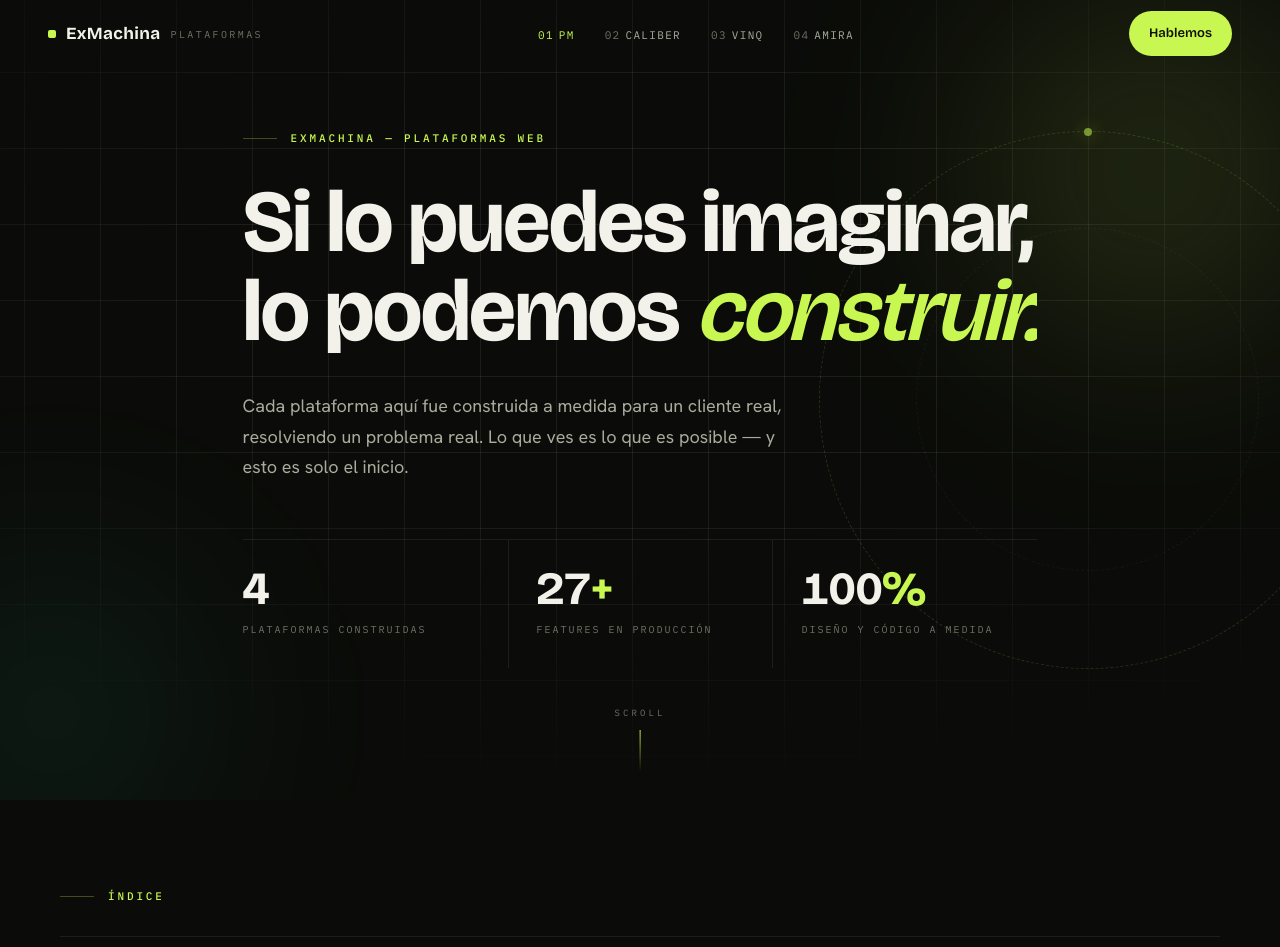
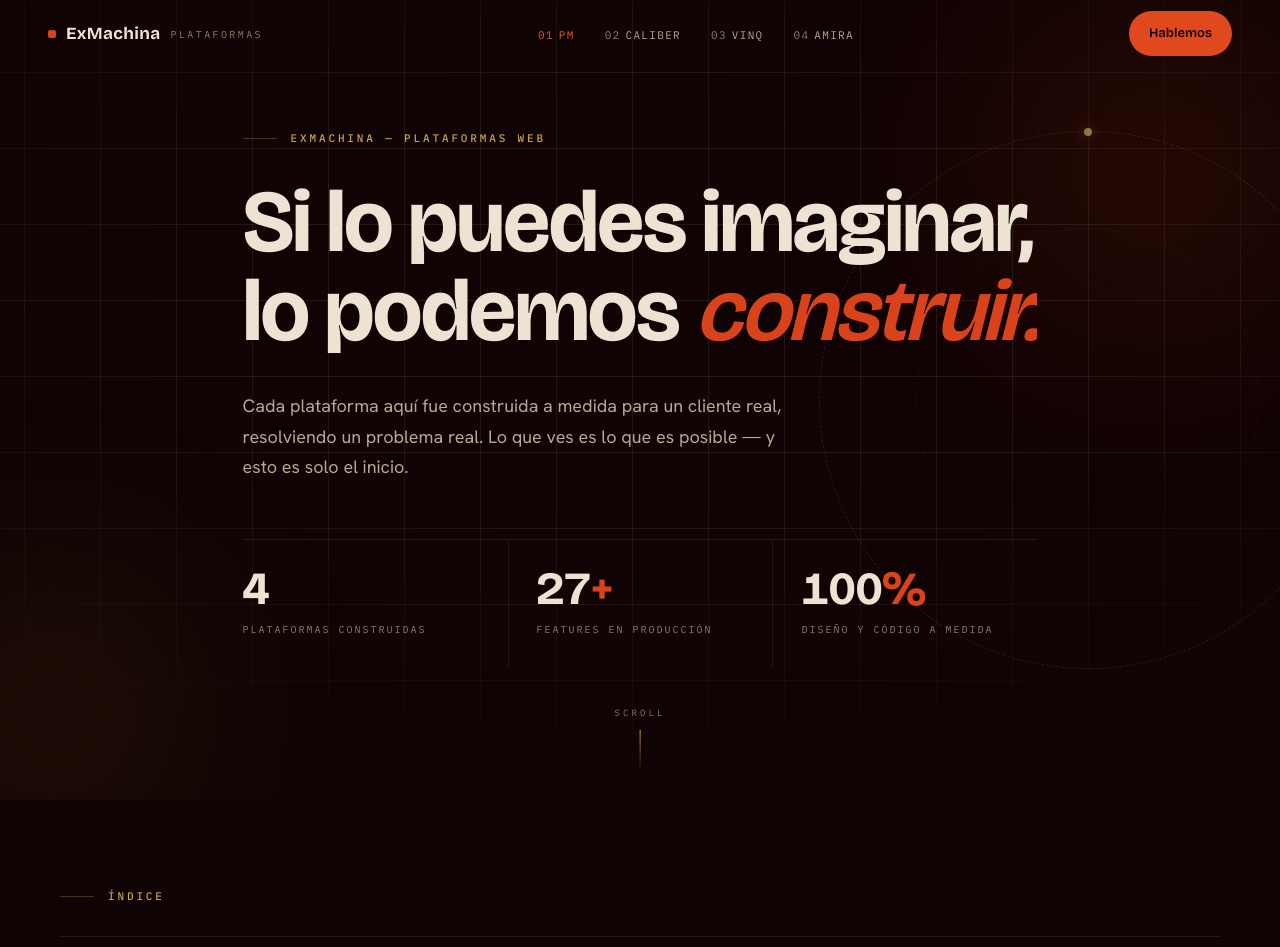
Before and after one commit to alancruzcreai/plataformasweb, a plain HTML site: page index.html in a window 1280 px wide. Shown: the top 947 px of the page. Drawn offline with nearby package versions, Linux system fonts and the light colour scheme.

Commit message:
Rebrand: paleta oficial ExMachina (Brasa/Oxblood/Oro)
Co-Authored-By: Claude Fable 5 <noreply@anthropic.com>

```diff
--- a/index.html
+++ b/index.html
@@ -16,20 +16,24 @@
 *, *::before, *::after { box-sizing: border-box; margin: 0; padding: 0; }
 
 :root {
-  --bg: #0B0C09;
-  --bg-2: #0E100A;
-  --surface: #12140E;
-  --surface-2: #191C12;
-  --border: rgba(242, 242, 234, 0.08);
-  --border-strong: rgba(242, 242, 234, 0.16);
-  --text: #F2F2EA;
-  --text-mid: #A9AC9D;
-  --text-soft: #6E7263;
-  --accent: #C8F751;
-  --accent-soft: rgba(200, 247, 81, 0.12);
-  --accent-line: rgba(200, 247, 81, 0.28);
-  --accent-ink: #101204;
-  --teal: #2DD4A7;
+  --bg: #100303;
+  --bg-2: #1A0505;
+  --surface: #1E0606;
+  --surface-2: #2A0C09;
+  --border: rgba(236, 227, 210, 0.09);
+  --border-strong: rgba(236, 227, 210, 0.18);
+  --text: #ECE3D2;
+  --text-mid: #B7A892;
+  --text-soft: #8E7B69;
+  --accent: #D8431C;
+  --accent-hi: #E85427;
+  --accent-btn: #E0491D;
+  --accent-soft: rgba(216, 67, 28, 0.12);
+  --accent-line: rgba(216, 67, 28, 0.30);
+  --accent-ink: #100303;
+  --gold: #C8A24A;
+  --gold-hi: #E9C982;
+  --gold-line: rgba(200, 162, 74, 0.30);
   --display: 'Bricolage Grotesque', 'Avenir Next', sans-serif;
   --body: 'Hanken Grotesk', system-ui, sans-serif;
   --mono: 'IBM Plex Mono', 'SF Mono', monospace;
@@ -44,7 +48,7 @@ body {
   line-height: 1.6;
   overflow-x: hidden;
   background:
-    radial-gradient(1200px 700px at 85% -10%, rgba(200,247,81,0.05), transparent 60%),
+    radial-gradient(1200px 700px at 85% -10%, rgba(216,67,28,0.06), transparent 60%),
     var(--bg);
 }
 ::selection { background: var(--accent); color: var(--accent-ink); }
@@ -106,7 +110,7 @@ body.is-loaded .loader { transform: translateY(-100%); visibility: hidden; }
   border-bottom: 1px solid transparent;
 }
 .nav.scrolled {
-  background: rgba(11, 12, 9, 0.72);
+  background: rgba(16, 3, 3, 0.72);
   -webkit-backdrop-filter: blur(16px);
   backdrop-filter: blur(16px);
   border-bottom-color: var(--border);
@@ -126,17 +130,17 @@ body.is-loaded .loader { transform: translateY(-100%); visibility: hidden; }
   transition: color 0.2s ease;
 }
 .nav-links a:hover { color: var(--text); }
-.nav-links a.active { color: var(--accent); }
+.nav-links a.active { color: var(--accent-hi); }
 .nav-links a .n { color: var(--text-soft); margin-right: 5px; transition: color 0.2s ease; }
-.nav-links a.active .n { color: var(--accent); }
+.nav-links a.active .n { color: var(--accent-hi); }
 .nav-cta {
   font-family: var(--display); font-size: 13px; font-weight: 600;
-  color: var(--accent-ink); background: var(--accent);
+  color: var(--accent-ink); background: var(--accent-btn);
   text-decoration: none; padding: 12px 20px; border-radius: 100px;
   transition: transform 0.25s var(--ease-out), box-shadow 0.25s ease;
   white-space: nowrap;
 }
-.nav-cta:hover { transform: translateY(-1px); box-shadow: 0 6px 24px rgba(200, 247, 81, 0.25); }
+.nav-cta:hover { transform: translateY(-1px); box-shadow: 0 6px 24px rgba(216, 67, 28, 0.3); }
 .nav-cta:active { transform: translateY(0); }
 
 /* ════════ SHELL ════════ */
@@ -164,25 +168,25 @@ body.is-loaded .loader { transform: translateY(-100%); visibility: hidden; }
   will-change: transform;
 }
 .orb { position: absolute; border-radius: 50%; filter: blur(90px); will-change: transform; }
-.orb-a { width: 44vw; height: 44vw; max-width: 620px; max-height: 620px; right: -12%; top: -14%; background: radial-gradient(circle, rgba(200,247,81,0.17), transparent 65%); }
-.orb-b { width: 36vw; height: 36vw; max-width: 500px; max-height: 500px; left: -14%; bottom: -18%; background: radial-gradient(circle, rgba(45,212,167,0.12), transparent 65%); }
+.orb-a { width: 44vw; height: 44vw; max-width: 620px; max-height: 620px; right: -12%; top: -14%; background: radial-gradient(circle, rgba(216,67,28,0.16), transparent 65%); }
+.orb-b { width: 36vw; height: 36vw; max-width: 500px; max-height: 500px; left: -14%; bottom: -18%; background: radial-gradient(circle, rgba(200,162,74,0.13), transparent 65%); }
 .ring {
   position: absolute; right: -6%; top: 50%;
   width: clamp(340px, 42vw, 620px); height: clamp(340px, 42vw, 620px);
   margin-top: calc(clamp(340px, 42vw, 620px) / -2);
-  border: 1px dashed var(--accent-line);
+  border: 1px dashed var(--gold-line);
   border-radius: 50%;
   animation: spin 70s linear infinite;
   opacity: 0.55;
 }
 .ring::after {
   content: ''; position: absolute; top: -4px; left: 50%; margin-left: -4px;
-  width: 8px; height: 8px; border-radius: 50%; background: var(--accent);
-  box-shadow: 0 0 18px rgba(200,247,81,0.8);
+  width: 8px; height: 8px; border-radius: 50%; background: var(--gold-hi);
+  box-shadow: 0 0 18px rgba(233,201,130,0.75);
 }
 .ring-inner {
   position: absolute; inset: 18%;
-  border: 1px dashed rgba(242,242,234,0.12);
+  border: 1px dashed rgba(236,227,210,0.12);
   border-radius: 50%;
   animation: spin 100s linear infinite reverse;
 }
@@ -192,11 +196,11 @@ body.is-loaded .loader { transform: translateY(-100%); visibility: hidden; }
 .kicker {
   font-family: var(--mono); font-size: 11px; font-weight: 500;
   letter-spacing: 0.26em; text-transform: uppercase;
-  color: var(--accent);
+  color: var(--gold);
   display: flex; align-items: center; gap: 14px;
   margin-bottom: 30px;
 }
-.kicker::before { content: ''; width: 34px; height: 1px; background: var(--accent-line); }
+.kicker::before { content: ''; width: 34px; height: 1px; background: var(--gold-line); }
 .hero h1 {
   font-family: var(--display);
   font-size: clamp(42px, 7.4vw, 88px);
@@ -249,7 +253,7 @@ body.is-loaded .hero-stats { opacity: 1; transform: none; }
 body.is-loaded .scroll-cue { opacity: 1; }
 .scroll-cue::after {
   content: ''; width: 1px; height: 42px;
-  background: linear-gradient(var(--accent), transparent);
+  background: linear-gradient(var(--gold), transparent);
   animation: cue 2s var(--ease-out) infinite;
 }
 @keyframes cue { 0% { transform: scaleY(0); transform-origin: top; } 45% { transform: scaleY(1); transform-origin: top; } 55% { transform: scaleY(1); transform-origin: bottom; } 100% { transform: scaleY(0); transform-origin: bottom; } }
@@ -273,7 +277,7 @@ body.is-loaded .scroll-cue { opacity: 1; }
 }
 .toc-item a:hover { background: var(--surface); }
 .toc-num { font-family: var(--mono); font-size: 12px; color: var(--text-soft); transition: color 0.3s ease; }
-.toc-item a:hover .toc-num { color: var(--accent); }
+.toc-item a:hover .toc-num { color: var(--accent-hi); }
 .toc-name {
   font-family: var(--display); font-size: clamp(21px, 2.6vw, 30px); font-weight: 600; letter-spacing: -0.01em;
   transition: transform 0.35s var(--ease-out);
@@ -281,7 +285,7 @@ body.is-loaded .scroll-cue { opacity: 1; }
 .toc-item a:hover .toc-name { transform: translateX(10px); }
 .toc-ind { font-family: var(--mono); font-size: 10px; letter-spacing: 0.16em; text-transform: uppercase; color: var(--text-soft); }
 .toc-arrow { color: var(--text-soft); transition: color 0.3s ease, transform 0.35s var(--ease-out); font-size: 18px; }
-.toc-item a:hover .toc-arrow { color: var(--accent); transform: translate(4px, -4px); }
+.toc-item a:hover .toc-arrow { color: var(--accent-hi); transform: translate(4px, -4px); }
 
 /* ════════ PLATFORM ════════ */
 .platform { position: relative; padding: clamp(90px, 14vh, 150px) 0; }
@@ -293,10 +297,10 @@ body.is-loaded .scroll-cue { opacity: 1; }
   font-family: var(--display); font-weight: 800;
   font-size: clamp(150px, 22vw, 320px); line-height: 0.8;
   color: transparent;
-  -webkit-text-stroke: 1px rgba(200, 247, 81, 0.10);
+  -webkit-text-stroke: 1px rgba(216, 67, 28, 0.12);
   user-select: none;
 }
-.platform:nth-of-type(even) .ghost { -webkit-text-stroke-color: rgba(45, 212, 167, 0.10); }
+.platform:nth-of-type(even) .ghost { -webkit-text-stroke-color: rgba(200, 162, 74, 0.12); }
 
 .platform-inner { position: relative; z-index: 2; }
 .platform-header {
@@ -313,8 +317,8 @@ body.is-loaded .scroll-cue { opacity: 1; }
 .industry-badge {
   font-family: var(--mono); font-size: 10px; font-weight: 500;
   letter-spacing: 0.16em; text-transform: uppercase;
-  color: var(--accent); background: var(--accent-soft);
-  border: 1px solid var(--accent-line);
+  color: var(--gold-hi); background: rgba(200, 162, 74, 0.10);
+  border: 1px solid var(--gold-line);
   padding: 6px 14px; border-radius: 100px; white-space: nowrap;
 }
 .platform-link {
@@ -327,7 +331,7 @@ body.is-loaded .scroll-cue { opacity: 1; }
   white-space: nowrap;
 }
 .platform-link svg { width: 12px; height: 12px; transition: transform 0.3s var(--ease-out); }
-.platform-link:hover { color: var(--accent-ink); border-color: var(--accent); background: var(--accent); }
+.platform-link:hover { color: var(--accent-ink); border-color: var(--accent-btn); background: var(--accent-btn); }
 .platform-link:hover svg { transform: translate(2px, -2px); }
 
 .platform-overview {
@@ -346,7 +350,7 @@ body.is-loaded .scroll-cue { opacity: 1; }
   margin-bottom: 18px;
 }
 .features-label::after { content: ''; flex: 1; height: 1px; background: var(--border); }
-.features-label i { font-style: normal; color: var(--accent); }
+.features-label i { font-style: normal; color: var(--accent-hi); }
 
 .features-grid {
   display: grid;
@@ -373,7 +377,7 @@ body.is-loaded .scroll-cue { opacity: 1; }
 .feature:hover { background: var(--surface-2); }
 .feature:hover::before { transform: scaleY(1); }
 .feature-idx { font-family: var(--mono); font-size: 10px; color: var(--text-soft); letter-spacing: 0.14em; margin-bottom: 14px; transition: color 0.3s ease; }
-.feature:hover .feature-idx { color: var(--accent); }
+.feature:hover .feature-idx { color: var(--accent-hi); }
 .feature-name { font-family: var(--display); font-size: 16px; font-weight: 600; margin-bottom: 8px; letter-spacing: -0.005em; }
 .feature-desc { font-size: 13.5px; color: var(--text-mid); line-height: 1.65; }
 
@@ -406,7 +410,7 @@ body.is-loaded .scroll-cue { opacity: 1; }
 .footer-glow {
   position: absolute; left: 50%; bottom: -30%; transform: translateX(-50%);
   width: 80vw; height: 50vh; max-width: 900px;
-  background: radial-gradient(ellipse, rgba(200,247,81,0.08), transparent 65%);
+  background: radial-gradient(ellipse, rgba(216,67,28,0.09), transparent 65%);
   pointer-events: none; filter: blur(40px);
 }
 .footer-inner { position: relative; z-index: 2; }
@@ -422,12 +426,12 @@ body.is-loaded .scroll-cue { opacity: 1; }
 .footer-cta {
   display: inline-flex; align-items: center; gap: 12px;
   font-family: var(--display); font-size: 16px; font-weight: 600;
-  color: var(--accent-ink); background: var(--accent);
+  color: var(--accent-ink); background: var(--accent-btn);
   padding: 18px 34px; border-radius: 100px; text-decoration: none;
   transition: transform 0.3s var(--ease-out), box-shadow 0.3s ease;
 }
 .footer-cta svg { width: 15px; height: 15px; transition: transform 0.3s var(--ease-out); }
-.footer-cta:hover { transform: translateY(-2px); box-shadow: 0 12px 40px rgba(200, 247, 81, 0.3); }
+.footer-cta:hover { transform: translateY(-2px); box-shadow: 0 12px 40px rgba(216, 67, 28, 0.35); }
 .footer-cta:hover svg { transform: translateX(4px); }
 .footer-meta {
   margin-top: clamp(64px, 10vh, 110px);
@@ -437,7 +441,7 @@ body.is-loaded .scroll-cue { opacity: 1; }
   font-family: var(--mono); font-size: 10px; letter-spacing: 0.16em; text-transform: uppercase; color: var(--text-soft);
 }
 .footer-meta a { color: var(--text-soft); text-decoration: none; transition: color 0.2s ease; padding: 12px 0; display: inline-block; }
-.footer-meta a:hover { color: var(--accent); }
+.footer-meta a:hover { color: var(--accent-hi); }
 .footer-meta .fm-links { display: flex; gap: 28px; flex-wrap: wrap; }
 
 /* ════════ RESPONSIVE ════════ */
```
